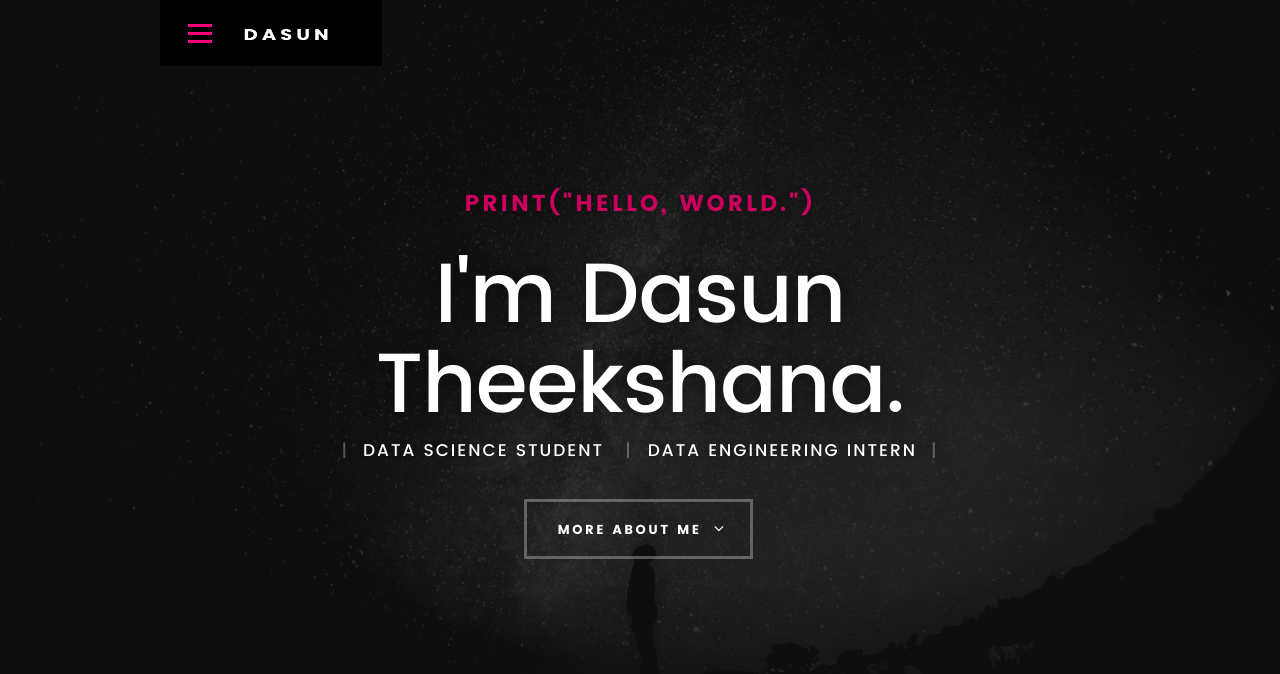
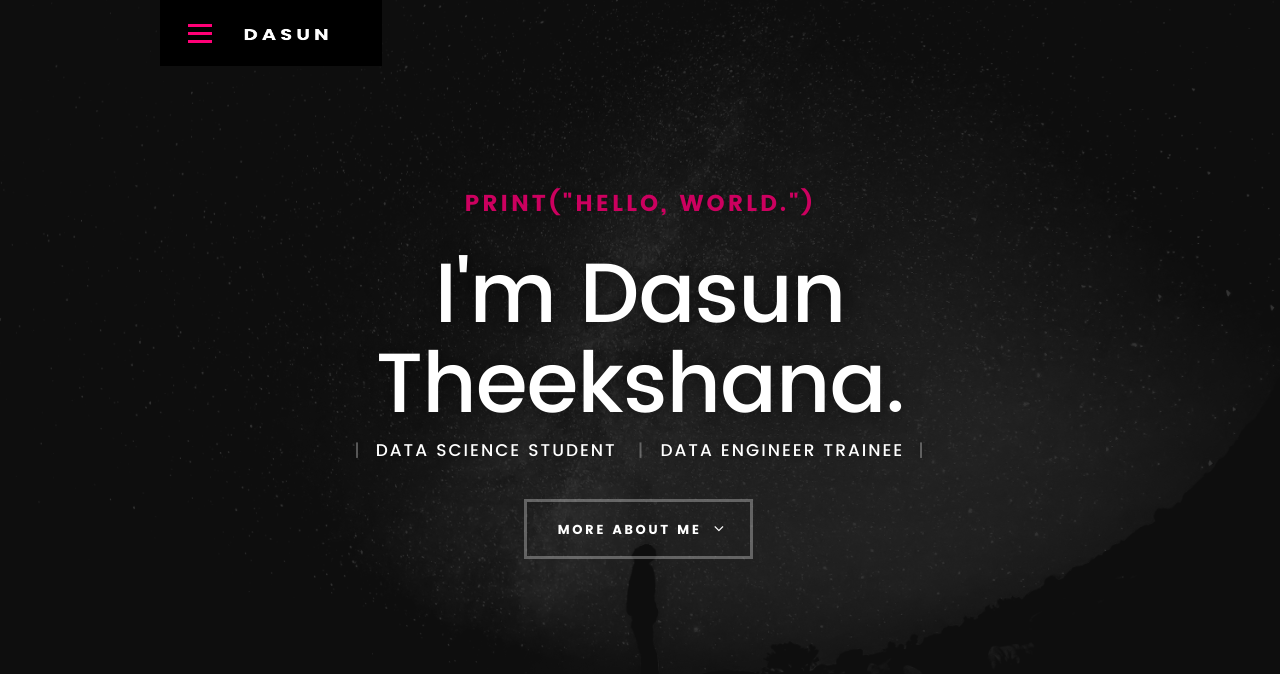
Before and after one commit to DasunTM/dasuntheekshana.github.io, a plain HTML site: page index.html in a window 1280 px wide. Shown: the top 674 px of the page. Drawn offline with nearby package versions, Linux system fonts and the light colour scheme; files whose address does not match are found by name.

Commit message:
changed designation in intro

```diff
--- a/index.html
+++ b/index.html
@@ -81,7 +81,7 @@
 
 	   			<p class="intro-position">
 	   				<span>Data Science Student </span>
-	   				<span>Data Engineering Intern</span>
+	   				<span>Data Engineer Trainee</span>
 	   			</p>
 
 	   			<a class="button stroke smoothscroll" href="#about" title="">More About Me</a>
```
